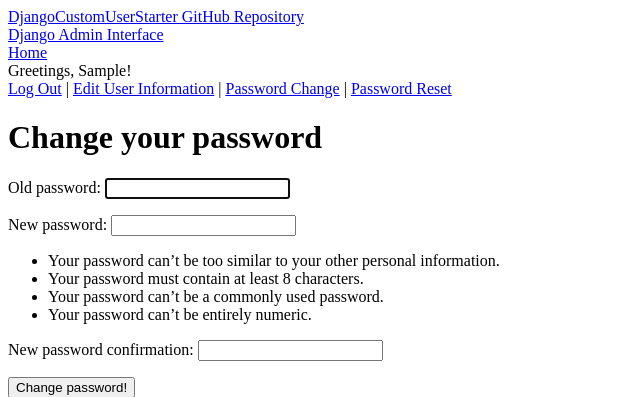
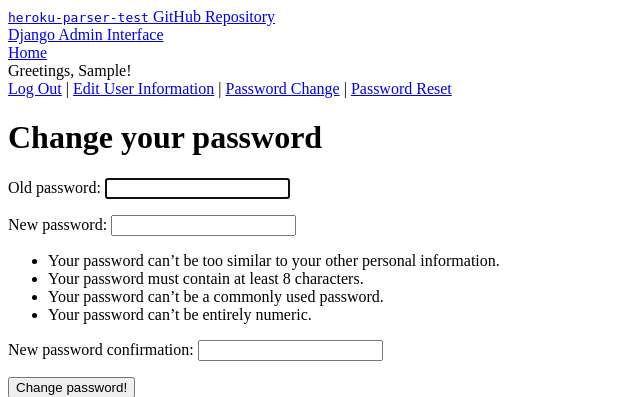
Before and after one commit to brucestull/heroku-database-url-parser-test, a Django app: page /accounts/password_change/ in a window 1280 px wide. Shown: the top 397 px of the page, without its empty margins (0-640 px from the left). Run offline with Django 3.2, Linux system fonts and the light colour scheme; the visitor is signed in with stand-in values (Sample User, id 1).

Commit message:
Add repository link and site name

```diff
--- a/config/settings/common.py
+++ b/config/settings/common.py
@@ -123,4 +123,4 @@ LOGOUT_REDIRECT_URL = 'home'
 EMAIL_BACKEND = "django.core.mail.backends.filebased.EmailBackend"
 EMAIL_FILE_PATH = BASE_DIR / "sent_emails"
 
-THE_SITE_NAME = 'DjangoCustomUserStarter'
+THE_SITE_NAME = 'Heroku Parser Test'
--- a/templates/base.html
+++ b/templates/base.html
@@ -9,10 +9,10 @@
     <body>
         <main>
             <a
-                href="https://github.com/brucestull/DjangoCustomUserStarter-heroku"
+                href="https://github.com/brucestull/heroku-parser-test"
                 target="_blank"
                 >
-                DjangoCustomUserStarter GitHub Repository
+                <code>heroku-parser-test</code> GitHub Repository
             </a>
             {% if user.is_staff %}
                 {% include 'staff.html' %}
```
Also changed, not shown: README.md.
